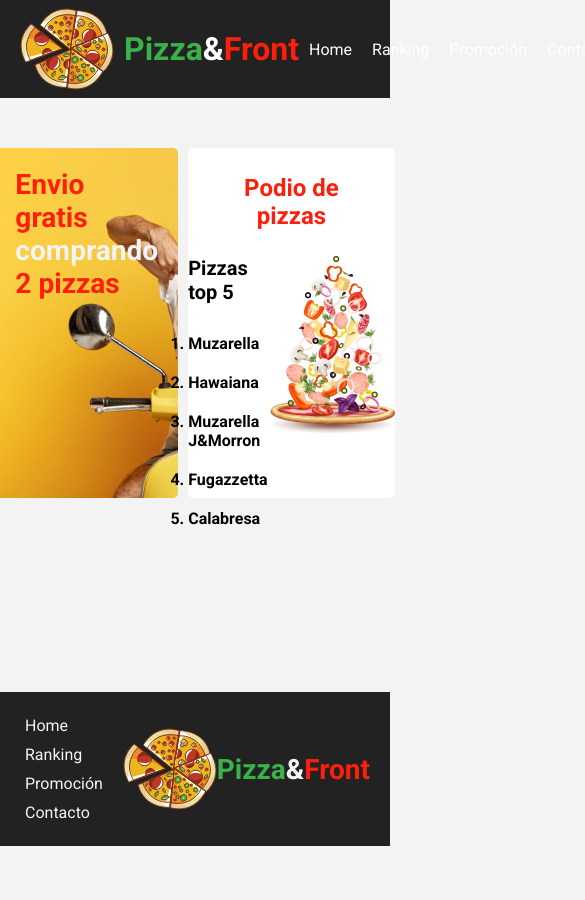
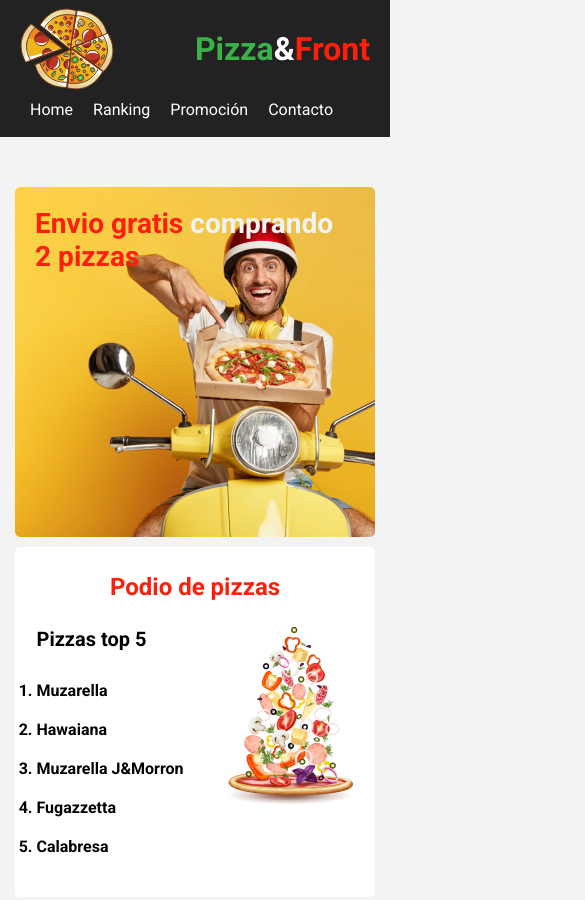
Before and after one commit to simontoyabe/FrontEnd_DigitalHouse, a plain HTML site: page Clase14/index.html in a window 390 px wide. Shown: the top 900 px of the page, 585 px wide, since content can reach past the window. Before the commit the page ends 846 px from the top, so only its background shows below. Drawn offline with Linux system fonts and the light colour scheme.

Commit message:
Adicion aspectos responsive

```diff
--- a/Clase14/css/style_base.css
+++ b/Clase14/css/style_base.css
@@ -148,4 +148,14 @@ footer ul li {
 @media screen and (max-width:  768px) {
    /* - Ocultar los botone de nav (del header)
       - Añadir el ícono hamburguesa */
+      header {
+        flex-wrap: wrap;
+      }
+      header .header__logo {
+        width: 100%;
+        justify-content: space-between;
+      }
+      main .container {
+        flex-wrap: wrap;
+      }
 }
```
